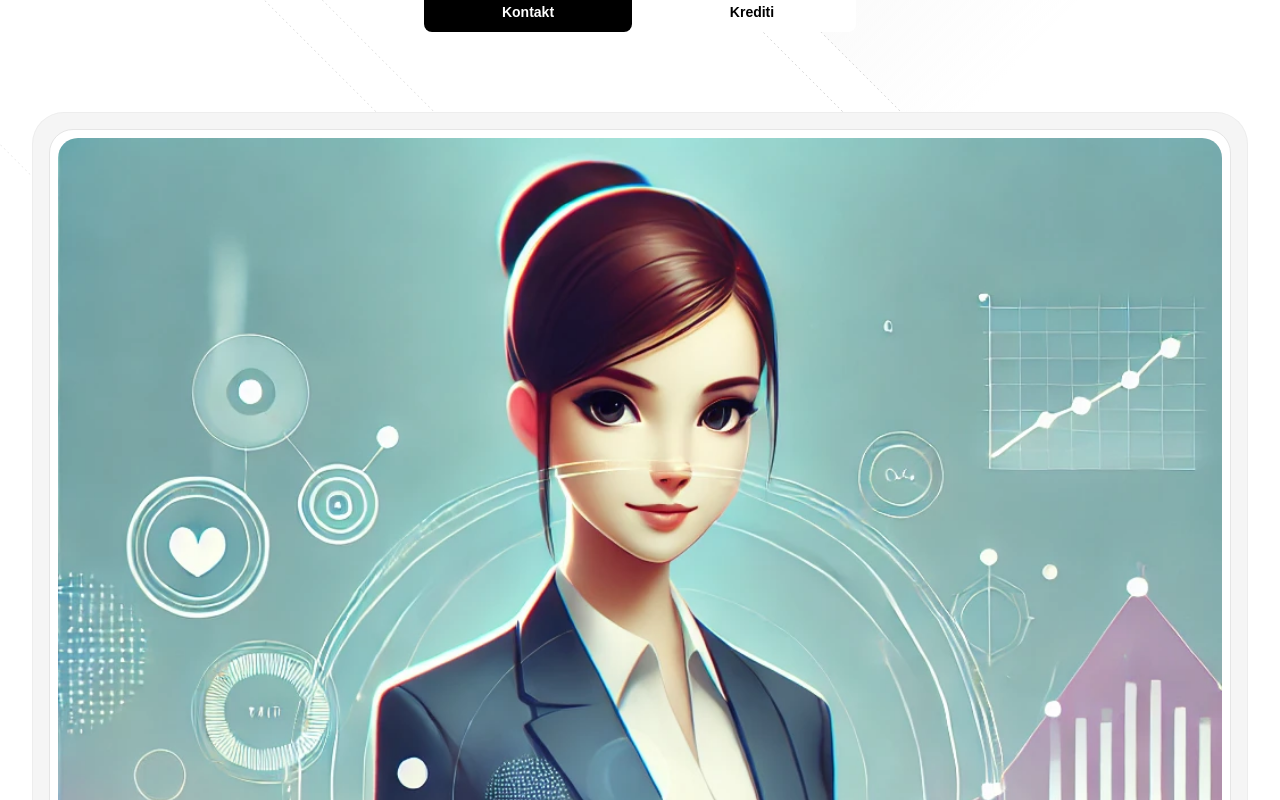
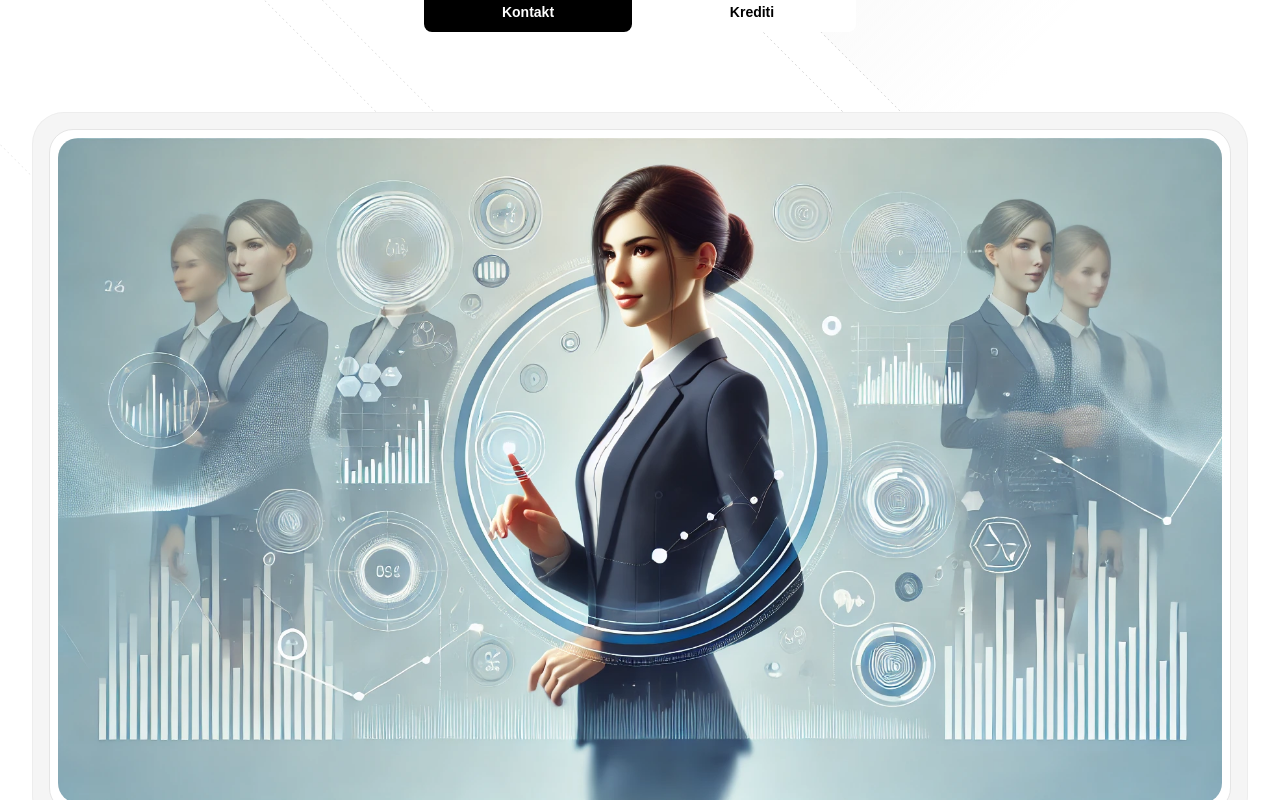
Before and after one commit to darkohedgehog/kreditni-savetnik, a Next.js app: page / in a window 1280 px wide. Shown: the part 520-1320 px from the top of the page. Built offline with nearby package versions, Linux system fonts and the light colour scheme.

Commit message:
"Updated image source in HeroSectionWithBeamsAndGrid from 'savetnica.webp' to 'savetnica-hero-banner.webp'"

```diff
--- a/src/components/home/HeroSectionWithBeamsAndGrid.tsx
+++ b/src/components/home/HeroSectionWithBeamsAndGrid.tsx
@@ -42,7 +42,7 @@ export function HeroSectionWithBeamsAndGrid() {
       >
         <div className="rounded-[24px] border border-neutral-200 bg-white p-2 dark:border-neutral-700 dark:bg-black">
           <Image
-            src="/savetnica.webp"
+            src="/savetnica-hero-banner.webp"
             alt="header"
             width={1920}
             height={1080}
```
Also changed, not shown: public/savetnica-hero-banner.webp (added).
